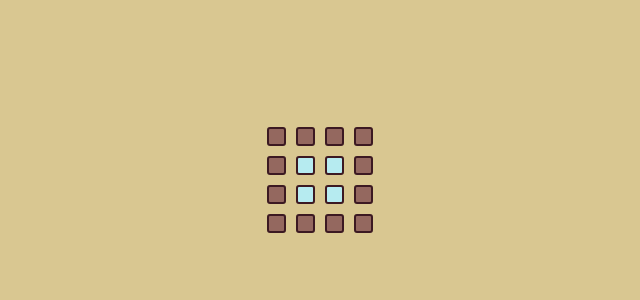
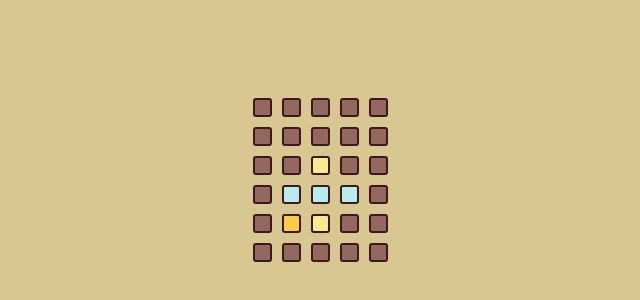
Before and after one commit to trevor-shepard/game-of-life, a Next.js app: page / in a window 1280 px wide. Shown: the part 220-520 px from the top of the page, without its empty margins (320-960 px from the left). Built offline with nearby package versions, Linux system fonts and the light colour scheme.

Commit message:
Add glowing spring

```diff
--- a/src/components/Cell/index.tsx
+++ b/src/components/Cell/index.tsx
@@ -19,22 +19,61 @@ const CellContainer: FunctionComponent<CellProps> = ({
   isTarget,
 }) => {
   const [toggle, setToggle] = useState(false);
-  const [transform, set] = useSpring(() => ({
+
+  const [colorToggle, setColorToggle] = useState(false);
+  const [springProps, set] = useSpring(() => ({
     transform: `perspective(600px) rotateX(180deg)`,
     config: { mass: 5, tension: 500, friction: 80 },
   }));
+
+  const getColor1 = () => {
+    if (isTarget) return Theme.target1
+
+    if (alive) return Theme.alive
+
+    if (history) return Theme.history
+
+    return Theme.dead
+  }
+
+  const getColor2 = () => {
+    if (isTarget) return Theme.target2
+
+    if (alive) return Theme.alive
+
+    if (history) return Theme.history
+
+    return Theme.dead
+  }
+
+  const { backgroundColor } = useSpring({
+    backgroundColor: colorToggle ? getColor1() : getColor2()
+  })
+
+
+  useEffect(() => {
+    const timer = setInterval(() => setColorToggle(!colorToggle), 1000);
+    return () => clearInterval(timer);
+  }, [colorToggle])
+
 
   useEffect(() => {
     set({
       transform: toggle
         ? `perspective(600px) rotateX(0deg)`
         : `perspective(600px) rotateX(180deg)`,
+
       config: { mass: 5, tension: 500, friction: 80 },
     });
+
     setToggle(!toggle);
   }, [alive, history]);
 
   const CellRef = useRef()
+
+
+
+
 
   return (
     <>
@@ -42,7 +81,10 @@ const CellContainer: FunctionComponent<CellProps> = ({
         onClick={
           isTarget ? (): void => console.log("Im a target") : handleClick
         }
-        style={transform}
+        style={{
+          ...springProps,
+          backgroundColor
+        }}
         css={{
           padding: "5px",
           height: "5px",
@@ -51,15 +93,7 @@ const CellContainer: FunctionComponent<CellProps> = ({
           borderRadius: "3px",
           fontSize: "10px",
           margin: "5px",
-          backgroundColor: `${
-            isTarget
-              ? Theme.target
-              : alive
-              ? Theme.alive
-              : history
-              ? Theme.history
-              : Theme.dead
-          }`,
+
         }}
       />
       {isTarget && alive && (
--- a/src/utils/levels.ts
+++ b/src/utils/levels.ts
@@ -10,14 +10,14 @@ export interface Levels {
 
 export const levels: Levels = {
   0: {
+    type: "target",
+    initialState: initialStates["5x5-blinker-center"],
+    target: [1, 1],
+  },
+  1: {
     type: "expand",
     initialState: initialStates["4x4-block-center"],
     target: [-1, -1],
-  },
-  1: {
-    type: "target",
-    initialState: initialStates["5x5-blinker-center"],
-    target: [1, 1],
   },
   2: {
     type: "expand",
--- a/src/utils/theme.ts
+++ b/src/utils/theme.ts
@@ -3,7 +3,9 @@ const Theme = {
   dead: "#94685F",
   history: "#FCE98F",
   default: "#D9C791",
-  target: "#FACC46",
+  target1: "#FACC46",
+  target2: "#FAAF58",
+
 };
 
 export default Theme;
```
